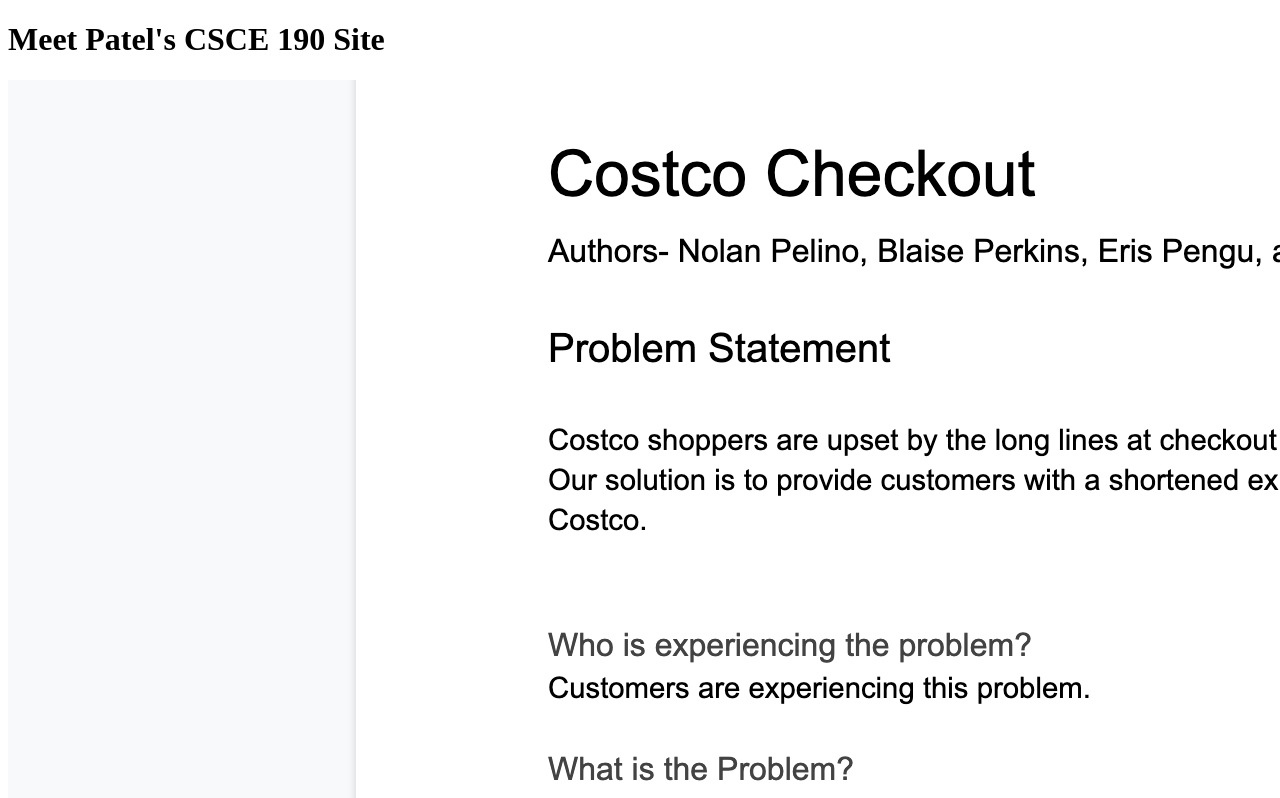
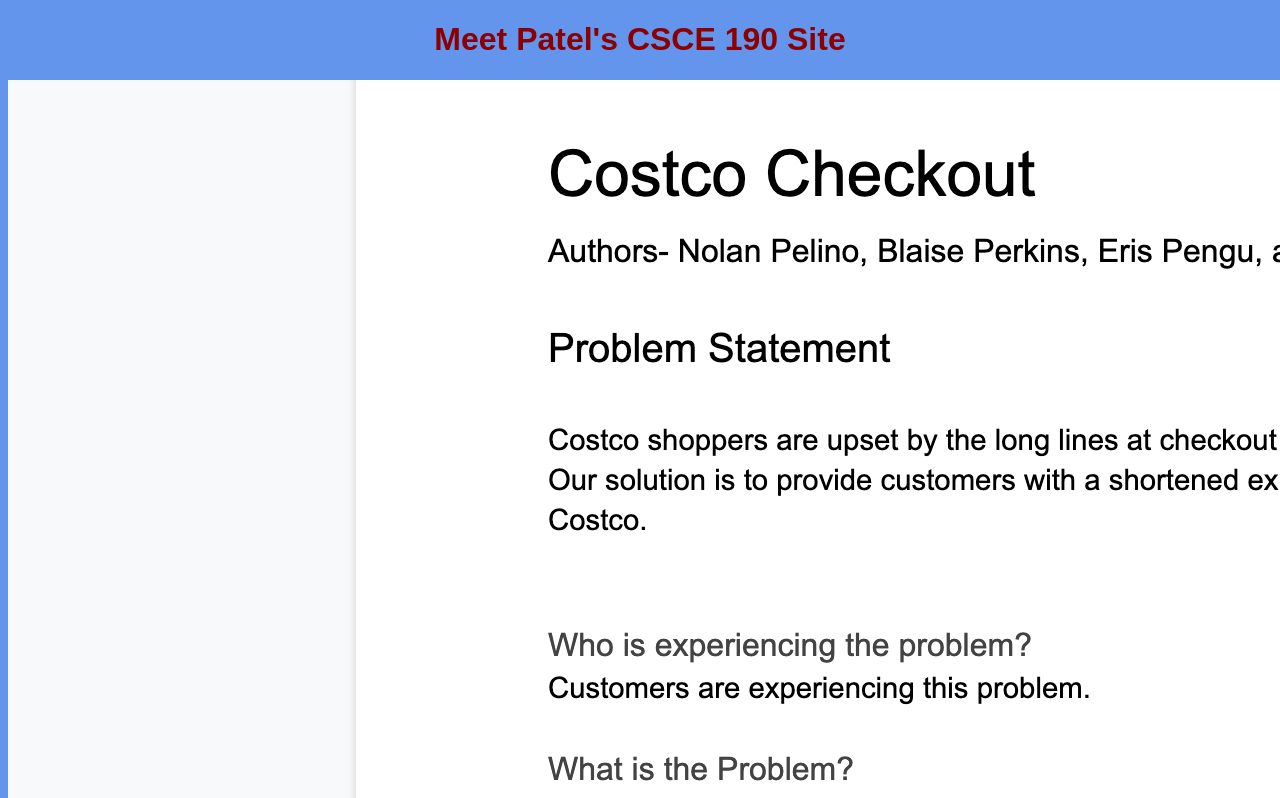
Before and after one commit to Meet7132002/Meet7132002.github.io, a plain HTML site: page index.html in a window 1280 px wide. Shown: the top 798 px of the page. Drawn offline with Linux system fonts and the light colour scheme.

Commit message:
Add files via upload

```diff
--- /dev/null
+++ b/Styles.css
@@ -0,0 +1,9 @@
+body{
+    background: cornflowerblue;
+    font-family:Arial, Helvetica, sans-serif;
+}
+
+h1{
+    color: darkred;
+    text-align:center;
+}
--- a/index.html
+++ b/index.html
@@ -2,6 +2,7 @@
 <html>
     <head>
         <title>CSCE 190: Meet Patel</title>
+        <link rel="stylesheet" href="styles.css">
     </head>
     <body>
         <h1>Meet Patel's CSCE 190 Site</h1>
```
